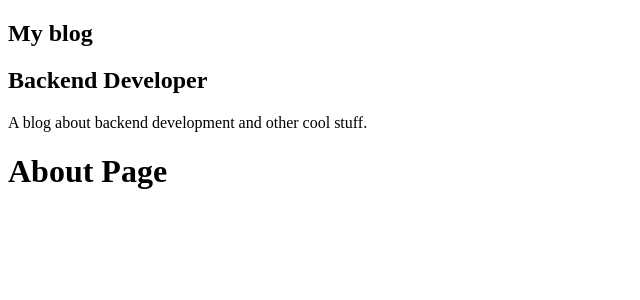
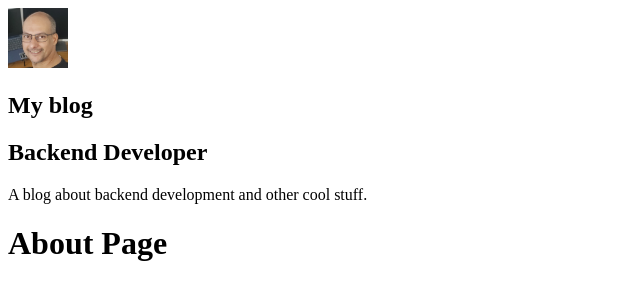
Before and after one commit to chrmartins/curso-gatsby, a Gatsby site: page /about in a window 1280 px wide. Shown: the whole page, without its empty margins (0-640 px from the left). Built offline with nearby package versions, Linux system fonts and the light colour scheme; Gatsby itself is replaced by a stand-in of ours.

Commit message:
Aula 19 finalizada

```diff
--- /dev/null
+++ b/src/components/Avatar/index.js
@@ -0,0 +1,23 @@
+import React from "react"
+import { useStaticQuery, graphql } from "gatsby"
+import Img from "gatsby-image"
+
+const Avatar = () => {
+  const { avatarImage } = useStaticQuery(
+    graphql`
+      query {
+        avatarImage: file(relativePath: { eq: "profile-photo.png" }) {
+          childImageSharp {
+            fixed(width: 60, height: 60) {
+              ...GatsbyImageSharpFixed
+            }
+          }
+        }
+      }
+    `
+  )
+
+  return <Img fixed={avatarImage.childImageSharp.fixed} className="foo" />
+}
+
+export default Avatar
--- a/src/components/Profile/index.js
+++ b/src/components/Profile/index.js
@@ -1,5 +1,7 @@
 import React from "react"
 import { useStaticQuery, graphql } from "gatsby"
+
+import Avatar from "../Avatar"
 
 const Profile = () => {
   const {
@@ -20,6 +22,7 @@ const Profile = () => {
 
   return (
     <div className="Profile-wrapper">
+      <Avatar />
       <h1>{title}</h1>
       <h2>{position}</h2>
       <p>{description}</p>
```
Also changed, not shown: src/images/profile-photo.png (added).
